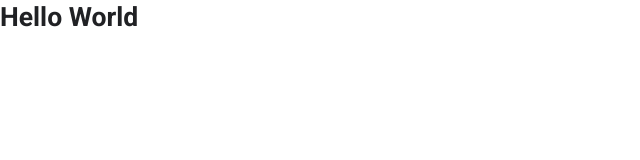
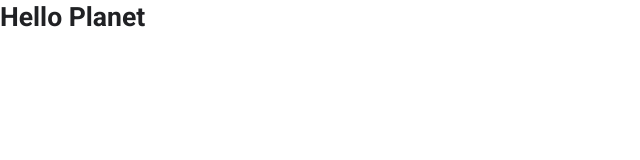
Before and after one commit to Evavic44/gmail-clone, a React (Create React App) app: page / in a window 1280 px wide. Shown: the top 160 px of the page, without its empty margins (0-640 px from the left). Built offline with nearby package versions, Linux system fonts and the light colour scheme.

Commit message:
Create header component

```diff
--- a/src/components/Header.js
+++ b/src/components/Header.js
@@ -3,7 +3,7 @@ import React from "react";
 const header = () => {
   return (
     <div>
-      <h1 class="heading">Hello World</h1>
+      <h1 class="heading">Hello Planet</h1>
     </div>
   );
 };
```
